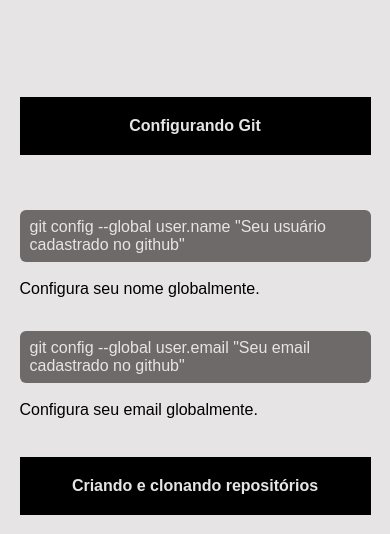
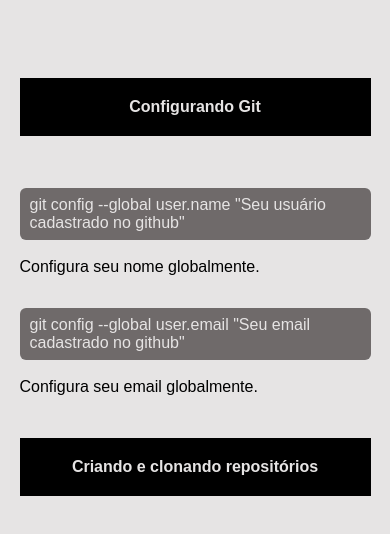
Before and after one commit to Filipe5G/comandos_git, a plain HTML site: page index.html in a window 390 px wide. Shown: the part 309-843 px from the top of the page. Drawn offline with Linux system fonts and the light colour scheme.

Commit message:
Corrigindo bugs no layout - revisão 01

```diff
--- a/style.css
+++ b/style.css
@@ -112,13 +112,10 @@ main {
     .timeline, .content {
         width: 100%;
     }
-    .configurando_git, .criando_e_clonando_repositorios {
-        margin: 20px 0 20px 0;
+    .configurando_git {
+        height: 360px;
     }
     .fazendo_mudancas {
         min-height: 640px;
     }
-    .code {
-        margin: 15px 0 0 0;
-    }
 }
```
